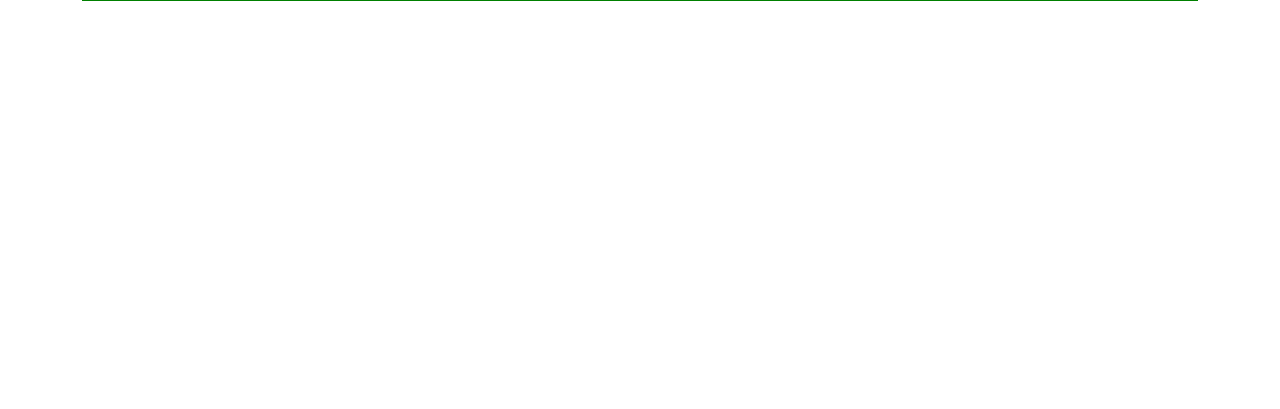
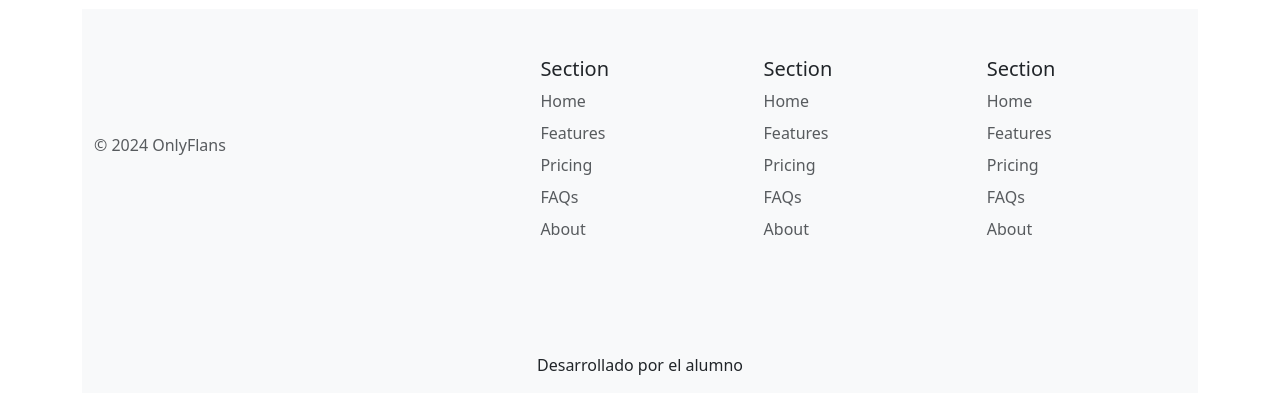
Before and after one commit to carlostoledoe/desafio_onlyflans, a Django app: page / in a window 1280 px wide. Shown: the part 596-1005 px from the top of the page. Before the commit the page ends 597 px from the top, so only its background shows below. Run offline with Django 5.2, Linux system fonts and the light colour scheme; data comes from the database, SQL or seed files in the repository; both versions use the stored data as it was after the commit.

Commit message:
Se modifica estilo del Navbar, Footer y del Header

```diff
--- a/web/static/css/styles.css
+++ b/web/static/css/styles.css
@@ -1,4 +1,4 @@
 .imagen-logo {
     width: 15rem;
-    margin: 2rem 0;
+    margin: 1rem 0;
 }
--- a/web/templates/snippets/footer.html
+++ b/web/templates/snippets/footer.html
@@ -1,3 +1,46 @@
-<div style="background: green;">
-    Este es el footer, falta agregar algo
+<div class="bg-body-tertiary">
+    <div class="container">
+        <footer class="row row-cols-1 row-cols-sm-2 row-cols-md-5 py-5 my-5">
+            <div class="col mb-2 align-self-center">
+                <p class="text-body-secondary">&copy; 2024 OnlyFlans</p>
+            </div>
+
+            <div class="col mb-2">
+            </div>
+
+            <div class="col mb-2">
+                <h5>Section</h5>
+                <ul class="nav flex-column">
+                    <li class="nav-item mb-2"><a href="#" class="nav-link p-0 text-body-secondary">Home</a></li>
+                    <li class="nav-item mb-2"><a href="#" class="nav-link p-0 text-body-secondary">Features</a></li>
+                    <li class="nav-item mb-2"><a href="#" class="nav-link p-0 text-body-secondary">Pricing</a></li>
+                    <li class="nav-item mb-2"><a href="#" class="nav-link p-0 text-body-secondary">FAQs</a></li>
+                    <li class="nav-item mb-2"><a href="#" class="nav-link p-0 text-body-secondary">About</a></li>
+                </ul>
+            </div>
+
+            <div class="col mb-2">
+                <h5>Section</h5>
+                <ul class="nav flex-column">
+                    <li class="nav-item mb-2"><a href="#" class="nav-link p-0 text-body-secondary">Home</a></li>
+                    <li class="nav-item mb-2"><a href="#" class="nav-link p-0 text-body-secondary">Features</a></li>
+                    <li class="nav-item mb-2"><a href="#" class="nav-link p-0 text-body-secondary">Pricing</a></li>
+                    <li class="nav-item mb-2"><a href="#" class="nav-link p-0 text-body-secondary">FAQs</a></li>
+                    <li class="nav-item mb-2"><a href="#" class="nav-link p-0 text-body-secondary">About</a></li>
+                </ul>
+            </div>
+
+            <div class="col mb-2">
+                <h5>Section</h5>
+                <ul class="nav flex-column">
+                    <li class="nav-item mb-2"><a href="#" class="nav-link p-0 text-body-secondary">Home</a></li>
+                    <li class="nav-item mb-2"><a href="#" class="nav-link p-0 text-body-secondary">Features</a></li>
+                    <li class="nav-item mb-2"><a href="#" class="nav-link p-0 text-body-secondary">Pricing</a></li>
+                    <li class="nav-item mb-2"><a href="#" class="nav-link p-0 text-body-secondary">FAQs</a></li>
+                    <li class="nav-item mb-2"><a href="#" class="nav-link p-0 text-body-secondary">About</a></li>
+                </ul>
+            </div>
+        </footer>
+        <p class="text-center pb-3 fw-lighter">Desarrollado por el alumno</p>
+    </div>
 </div>
--- a/web/templates/snippets/header.html
+++ b/web/templates/snippets/header.html
@@ -1,4 +1,4 @@
 {% load static %}
-<div class="text-center" style="background: red" >
-    <a href="/"><img class="imagen-logo" src="{% static 'img/logo.png' %}" alt="logo Onlyflans" class="my-3"></a>
+<div class="text-center">
+    <a href="/"><img class="imagen-logo" src="{% static 'img/logo.png' %}" alt="logo Onlyflans" class="my-1"></a>
 </div>
--- a/web/templates/snippets/navbar.html
+++ b/web/templates/snippets/navbar.html
@@ -1,40 +1,45 @@
-<nav class="navbar navbar-expand-lg bg-dark" data-bs-theme="dark">
-    <div class="container-fluid">
-        <a class="navbar-brand" href="{% url 'index' %}">Onlyflans</a>
-        <button class="navbar-toggler" type="button" data-bs-toggle="collapse" data-bs-target="#navbarNav"
-            aria-controls="navbarNav" aria-expanded="false" aria-label="Toggle navigation">
+<nav class="navbar navbar-expand-lg bg-body-tertiary mb-3">
+    <div class="container d-flex flex-wrap">
+        <a class="navbar-brand" href="{% url 'index' %}">OnlyFlans</a>
+        <button class="navbar-toggler" type="button" data-bs-toggle="collapse" data-bs-target="#navbarSupportedContent"
+            aria-controls="navbarSupportedContent" aria-expanded="false" aria-label="Toggle navigation">
             <span class="navbar-toggler-icon"></span>
         </button>
-        <div class="collapse navbar-collapse" id="navbarNav">
-            <ul class="navbar-nav">
+        <div class="collapse navbar-collapse" id="navbarSupportedContent">
+            <ul class="navbar-nav me-auto mb-2 mb-lg-0">
                 <li class="nav-item">
-                    <a class="nav-link active" aria-current="page" href="{% url 'index' %}">Inicio</a>
-                </li>
-                {% if user.is_authenticated %}
-                    <li class="nav-item">
-                        <a class="nav-link" href="{% url 'welcome' %}">Bienvenido</a>
-                    </li>
-                {% endif %}
-                <li class="nav-item">
-                    <a class="nav-link" href="{% url 'about' %}">Acerca</a>
+                    <a class="nav-link" aria-current="page" href="{% url 'index' %}">Inicio</a>
                 </li>
                 <li class="nav-item">
                     <a class="nav-link" href="{% url 'contact' %}">Contacto</a>
                 </li>
+                <li class="nav-item">
+                    <a class="nav-link" href="{% url 'about' %}">Acerca</a>
+                </li>
                 {% if user.is_authenticated %}
-                    <li>
-                        <span class="nav-link text-warning ms-5">Bienvenido, {{ user.get_username }}</spam>
-                    </li>
-
-                    <form id="logout-form" action="{% url 'logout' %}" method="post">
+                <li class="nav-item">
+                    <a class="nav-link text-primary" href="{% url 'welcome' %}">Bienvenido</a>
+                </li>
+                {% endif %}
+            </ul>
+            <ul class="navbar-nav">
+                {% if user.is_authenticated %}
+                <li class="mt-1">
+                    <span class="text-primary fs-5 me-3">Bienvenido, {{user.get_username}}</span>
+                </li>
+                <li class="nav-item">
+                    <form action="{% url 'logout' %}" method="post">
                         {% csrf_token %}
-                        <button type="submit" class="btn btn-danger ms-2 btn-sm">Cerrar Sesión</button>
+                        <button class="btn btn-outline-danger" type="submit">Cerrar Sesión</button>
                     </form>
-
-                {% endif %}
-
-                {% if not user.is_authenticated %}
-                    <a href="{% url 'login' %}" class="btn btn-success btn-sm">Ingresar</a>
+                </li>
+                {% else %}
+                <li class="nav-item">
+                    <a href="{% url 'login' %}" class="btn btn-outline-primary btn-sm">Ingresa</a>
+                </li>
+                <li class="nav-item">
+                    <a href="#" class="btn btn-outline-success btn-sm ms-2">Regístrate</a>
+                </li>
                 {% endif %}
             </ul>
         </div>
```
Also changed, not shown: db.sqlite3.
